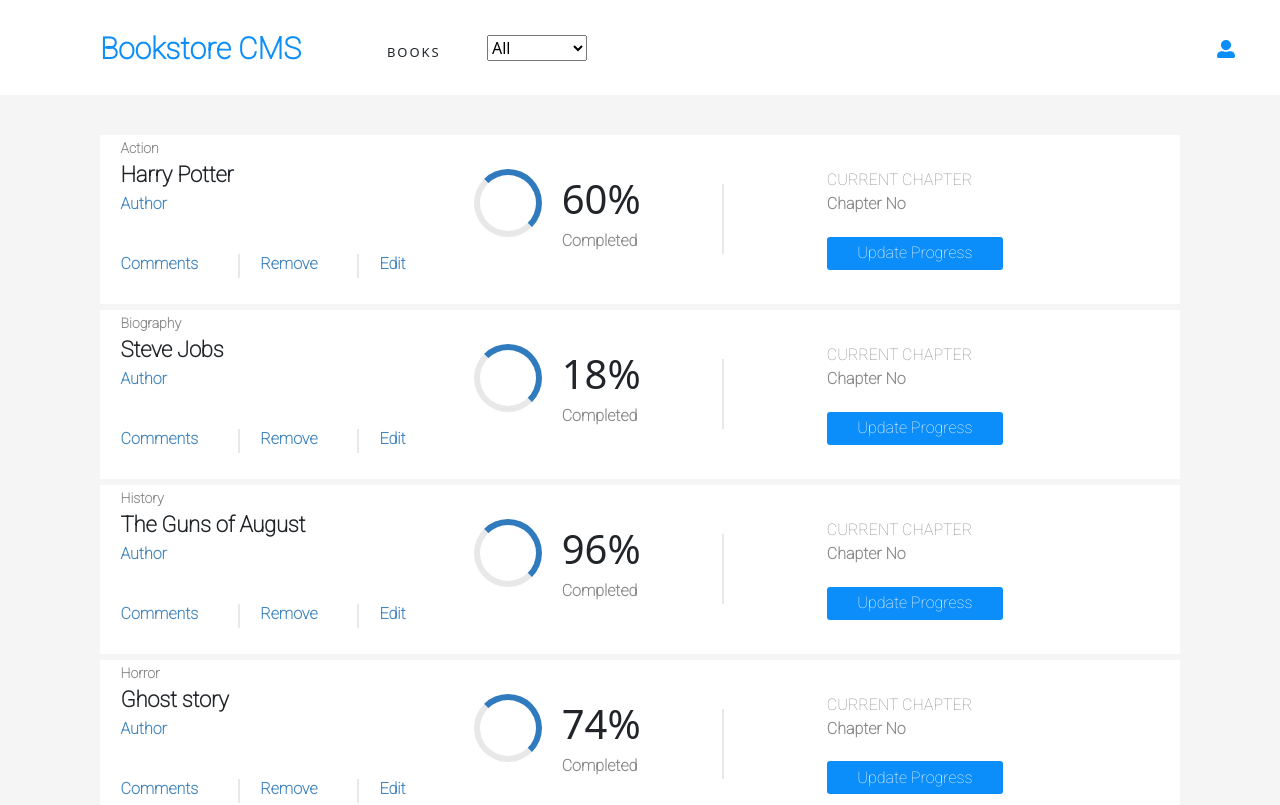
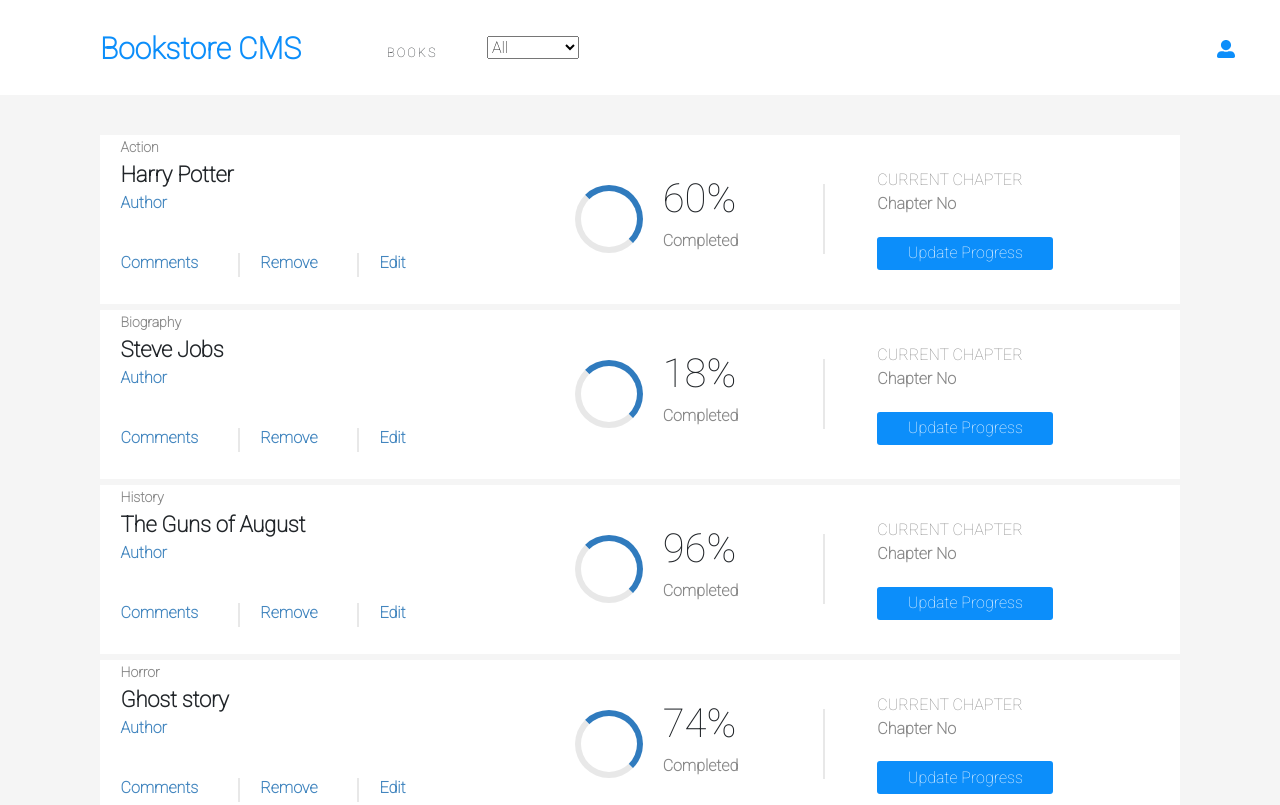
Before and after one commit to Nasa28/Bookstore-CMS, a React (Create React App) app: page / in a window 1280 px wide. Shown: the top 805 px of the page. Built offline with nearby package versions, Linux system fonts and the light colour scheme.

Commit message:
Modify CSS to implement DRY

```diff
--- a/src/index.css
+++ b/src/index.css
@@ -6,4 +6,5 @@
 
 body {
   background-color: rgb(245, 245, 245);
+  font-family: Roboto, Helvetica, sans-serif;
 }
--- a/src/styles/Book.css
+++ b/src/styles/Book.css
@@ -1,6 +1,6 @@
 .main-div {
   display: grid;
-  grid-template-columns: 2fr 2fr 2fr;
+  grid-template-columns: 3fr 2fr 2fr;
   padding-left: 1.288rem;
   margin: 0.375rem 6.25rem 0.125rem 6.25rem;
   background-color: #fff;
@@ -9,12 +9,8 @@
 .title {
   height: 1.813rem;
   margin: 0.188rem 0 0 0;
-  font-family: Roboto, Helvetica, sans-serif;
   font-size: 1.375rem;
   font-weight: bold;
-  font-stretch: normal;
-  font-style: normal;
-  line-height: normal;
   letter-spacing: -0.2px;
 }
 
@@ -23,7 +19,6 @@
   border: none;
   color: #4386bf;
   padding-left: 0;
-  font-family: Roboto, Helvetica, sans-serif;
   font-size: 1rem;
   font-weight: 600;
   margin-bottom: 20px;
@@ -32,20 +27,17 @@
 
 .categories {
   font-weight: bold;
-  font-family: Roboto, Helvetica, sans-serif;
   font-size: 0.875rem;
   color: #888;
 }
 
 .btns {
-  display: flex;
   margin-top: 30px;
 }
 
 .circle {
   font-size: 40px;
   margin: auto 0;
-  display: flex;
 }
 
 .round {
@@ -62,15 +54,10 @@
   color: rgb(12, 142, 250);
 }
 
-.logo-title {
-  font-weight: 700;
-}
-
 .update-btn {
   background-color: rgb(12, 142, 250);
   width: 11rem;
   padding-left: 0;
-  font-family: Roboto, Helvetica, sans-serif;
   font-size: 16px;
   font-weight: 400;
   color: #fff;
@@ -86,7 +73,6 @@
 
 .current,
 .chapter {
-  font-family: Roboto, Helvetica, sans-serif;
   font-size: 16px;
   font-weight: 400;
   color: #888;
--- a/src/styles/BookList.css
+++ b/src/styles/BookList.css
@@ -2,17 +2,21 @@
   margin-bottom: 2.5rem;
 }
 
+.containers,
+.main,
+.divide,
+.btns,
+.circle {
+  display: flex;
+  align-items: center;
+}
 .containers {
-  display: flex;
   justify-content: flex-start;
-  align-items: center;
   background-color: #fff;
   margin-bottom: 40px;
 }
 
 .main {
-  display: flex;
-  align-items: center;
   width: 87.5rem;
   height: 5.938rem;
   margin-right: 6.25rem;
@@ -23,7 +27,6 @@
   width: 15rem;
   height: 2.313rem;
   margin: 0.375rem 2.938rem 0.125rem 6.25rem;
-  font-family: Roboto, Helvetica, sans-serif;
   font-size: 1.875rem;
   font-weight: bold;
   letter-spacing: normal;
@@ -31,7 +34,6 @@
 
 .completed {
   width: 10rem;
-  font-family: Roboto, Helvetica, sans-serif;
   font-size: 1rem;
   color: #888;
   font-weight: 600;
@@ -51,8 +53,8 @@
 }
 
 .book-form {
+  margin: 0.375rem 6.25rem 26.5rem 6.25rem;
   display: flex;
-  margin: 0.375rem 6.25rem 26.5rem 6.25rem;
 }
 
 .form-title {
@@ -69,7 +71,6 @@
   height: 2.813rem;
   border-style: none;
   padding-left: 1.086rem;
-  font-family: Roboto, Helvetica, sans-serif;
   font-size: 1rem;
 }
 
@@ -78,7 +79,6 @@
   border-style: none;
   margin: 0 2.12rem 0 2.12rem;
   background-color: #fff;
-  font-family: Roboto, Helvetica, sans-serif;
   padding-left: 1rem;
 }
 
@@ -103,8 +103,3 @@
   margin-right: 20px;
   margin-top: 8px;
 }
-
-.divide {
-  display: flex;
-  align-items: center;
-}
```
